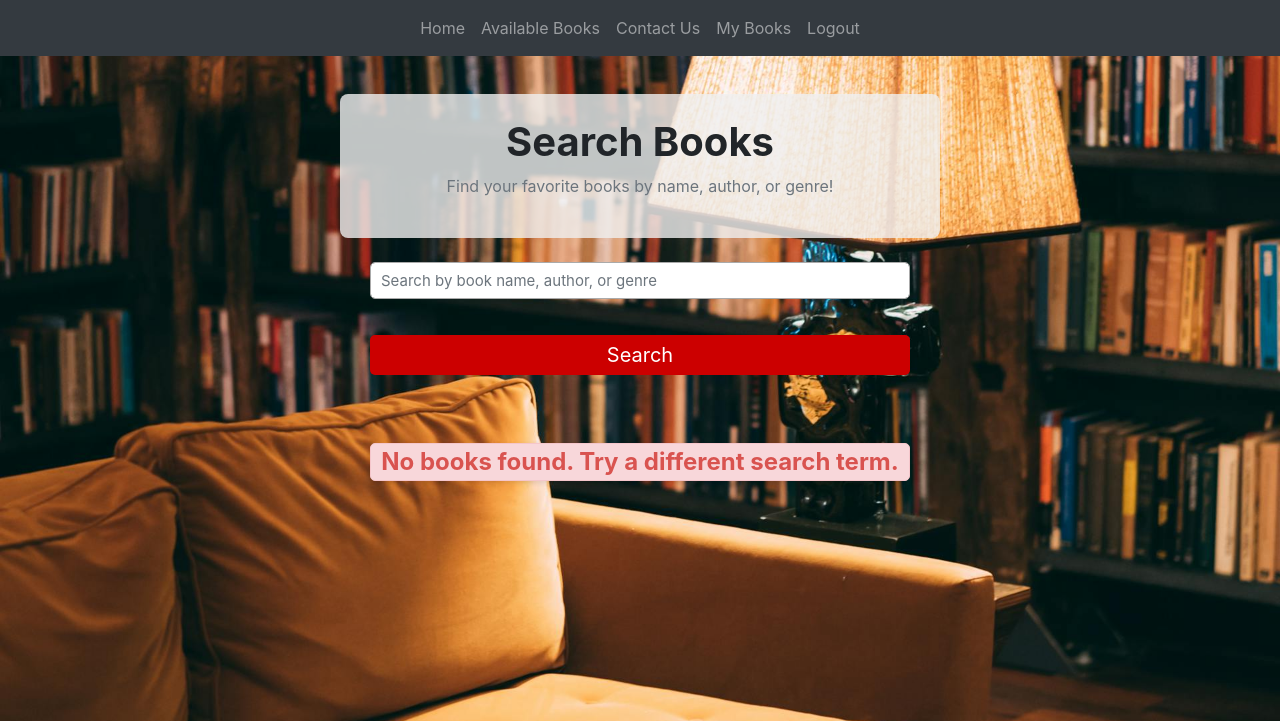
After one commit to hvpham-yorku/BookHive, a Flask app: page /search-books in a window 1280 px wide. The commit adds this page. Shown: the top 721 px of the page. Run offline with Flask 3, Linux system fonts and the light colour scheme; a user stored in the database is signed in; some libraries are stand-ins or nearby versions.

Commit message:
Parmoun + Sara + Raha complete code + Noran code partially

```diff
--- a/website/templates/base2.html
+++ b/website/templates/base2.html
@@ -119,6 +119,9 @@
           <li class="nav-item">
             <a class="nav-link {% if request.path == '/add-book' %}active{% endif %}" id="addBook" href="/add-book">Add Book</a>
           </li>
+          <li class="nav-item">
+            <a class="nav-link {% if request.path == '/search-books' %}active{% endif %}" id="searchBooks" href="/search-books">Search Books</a>
+        </li>
           {% endif %}
           <li class="nav-item">
             <a class="nav-link" id="logout" href="/logout">Logout</a>
--- /dev/null
+++ b/website/templates/search_books.html
@@ -0,0 +1,93 @@
+{% extends "base2.html" %}
+
+{% block title %}
+Search Books
+{% endblock %}
+
+{% block content %}
+
+<div class="container text-center mt-4">
+    <!-- Title Section with Transparent Background -->
+    <div class="p-4 mb-4 mx-auto text-center" style="background-color: rgba(240, 240, 240, 0.8); border-radius: 8px; max-width: 600px;">
+        <h1 class="font-weight-bold">Search Books</h1>
+        <p class="text-muted">Find your favorite books by name, author, or genre!</p>
+    </div>
+
+    <!-- Search Form -->
+    <div class="search-form">
+        <form method="GET" action="/search-books" class="d-flex flex-column align-items-center">
+            <input
+                type="text"
+                name="query"
+                class="form-control mb-3"
+                style="width: 50%;"
+                placeholder="Search by book name, author, or genre"
+                value="{{ query | default('') }}"
+                required
+            />
+            <button
+                type="submit"
+                class="btn btn-primary"
+                style="width: 50%; height: 40px; text-align: top; line-height: 0;"
+            >
+                Search
+            </button>
+        </form>
+    </div>
+
+    <!-- Search Results -->
+    {% if results %}
+    <div class="results-section mt-5">
+        <h3 style="color: #e7e7e7c7;">Search Results</h3> <!-- Set the color to a visible shade like #333 (dark gray) -->
+        <div class="card-deck">
+            {% for book in results %}
+            <div class="card mb-4 shadow-sm">
+                <div class="card-body">
+                    <h5 class="card-title">{{ book.name }}</h5>
+                    <p class="card-text">
+                        <strong>Author:</strong> {{ book.author }}<br>
+                        <strong>Genre:</strong> {{ book.genre }}<br>
+                        <strong>Copies Available:</strong> {{ book.remaining_copies }}
+                    </p>
+                    <div class="actions">
+                        {% if current_user.is_admin %}
+                        <a href="/edit-book/{{ book.id }}" class="btn btn-warning btn-sm">Edit</a>
+                        <form action="{{ url_for('views.delete_book', book_id=book.id) }}" method="POST" style="display: inline;">
+                            <button type="submit" class="btn btn-danger btn-sm">Delete</button>
+                        </form>
+                        {% else %}
+                        {% if book.remaining_copies > 0 %}
+                        <form action="{{ url_for('views.borrow_book', book_id=book.id) }}" method="POST" style="display: inline;">
+                            <button type="submit" class="btn btn-success btn-sm">Borrow</button>
+                        </form>
+                        {% else %}
+                        <button class="btn btn-secondary btn-sm" disabled>Out of Stock</button>
+                        {% endif %}
+                        {% endif %}
+                    </div>
+                </div>
+            </div>
+            {% endfor %}
+        </div>
+    </div>
+    {% else %}
+    <p class="no-results mt-5">No books found. Try a different search term.</p>
+    {% endif %}
+</div>
+
+<style>
+    /* Style for "No books found" message */
+    .no-results {
+        font-size: 1.5rem;
+        font-weight: bold;
+        color: #d9534f; /* Bootstrap danger color for emphasis */
+        background-color: #f8d7da; /* Light red background for visibility */
+        border: 1px solid #f5c6cb; /* Border matching the theme */
+        border-radius: 5px;
+        text-align: center;
+        width: 50%;
+        margin: 20px auto; /* Center horizontally */
+        box-shadow: 0 2px 5px rgba(0, 0, 0, 0.1);
+    }
+    </style>
+{% endblock %}
--- a/website/views.py
+++ b/website/views.py
@@ -14,6 +14,8 @@ from sqlalchemy.sql.expression import func
 from datetime import datetime
 from .models import User2
 views = Blueprint('views', __name__)
+from .models import UserMessage
+
 
 def get_best_books():
     current_month = datetime.now().month
@@ -216,6 +218,23 @@ def edit_book(book_id):
     # Render the edit page with the book's current details
     return render_template('edit_book.html', book=book)
 
+@views.route('/search-books', methods=['GET'])
+@login_required
+def search_books():
+    query = request.args.get('query', '').strip()  # Extract the query from the URL
+    books = []
+
+    if query:  # Only perform the search if there's a query
+        books = Book.query.filter(
+            (Book.name.ilike(f'%{query}%')) |
+            (Book.author.ilike(f'%{query}%')) |
+            (Book.genre.ilike(f'%{query}%'))
+        ).all()
+    else:
+        flash('Please enter a search term.', category='error')
+
+    # Pass the books and query back to the template
+    return render_template('search_books.html', results=books, query=query)
 
 @views.route('/contact-us', methods=['GET', 'POST'])
 @login_required
@@ -425,3 +444,28 @@ def user_activity(user_id):
                 in_progress_books.append(book_data)
 
     return render_template('user_activity.html', user=user, in_progress_books=in_progress_books, past_books=past_books, overdue_books=overdue_books)
+
+@views.route('/message/<int:message_id>')
+@login_required
+def view_message(message_id):
+    message = UserMessage.query.filter_by(id=message_id, user_id=current_user.id).first()
+    if not message:
+        flash('Message not found', category='error')
+        return redirect(url_for('views.home'))
+
+    # Mark the message as read
+    if not message.is_read:
+        message.is_read = True
+        db.session.commit()
+
+
+    return render_template('view_message.html', message=message)
+
+@views.context_processor
+def inject_messages():
+    if current_user.is_authenticated:
+        user_messages = UserMessage.query.filter_by(user_id=current_user.id).order_by(UserMessage.timestamp.desc()).all()
+        unread_count = UserMessage.query.filter_by(user_id=current_user.id, is_read=False).count()
+
+        return {'user_messages': user_messages, 'unread_count': unread_count}
+    return {}
```
Also changed, not shown: website/models.py (+8 -0 lines), website/templates/base.html (+23 -0 lines), website/templates/view_message.html (added, +12 -0 lines), instance/database.db.
